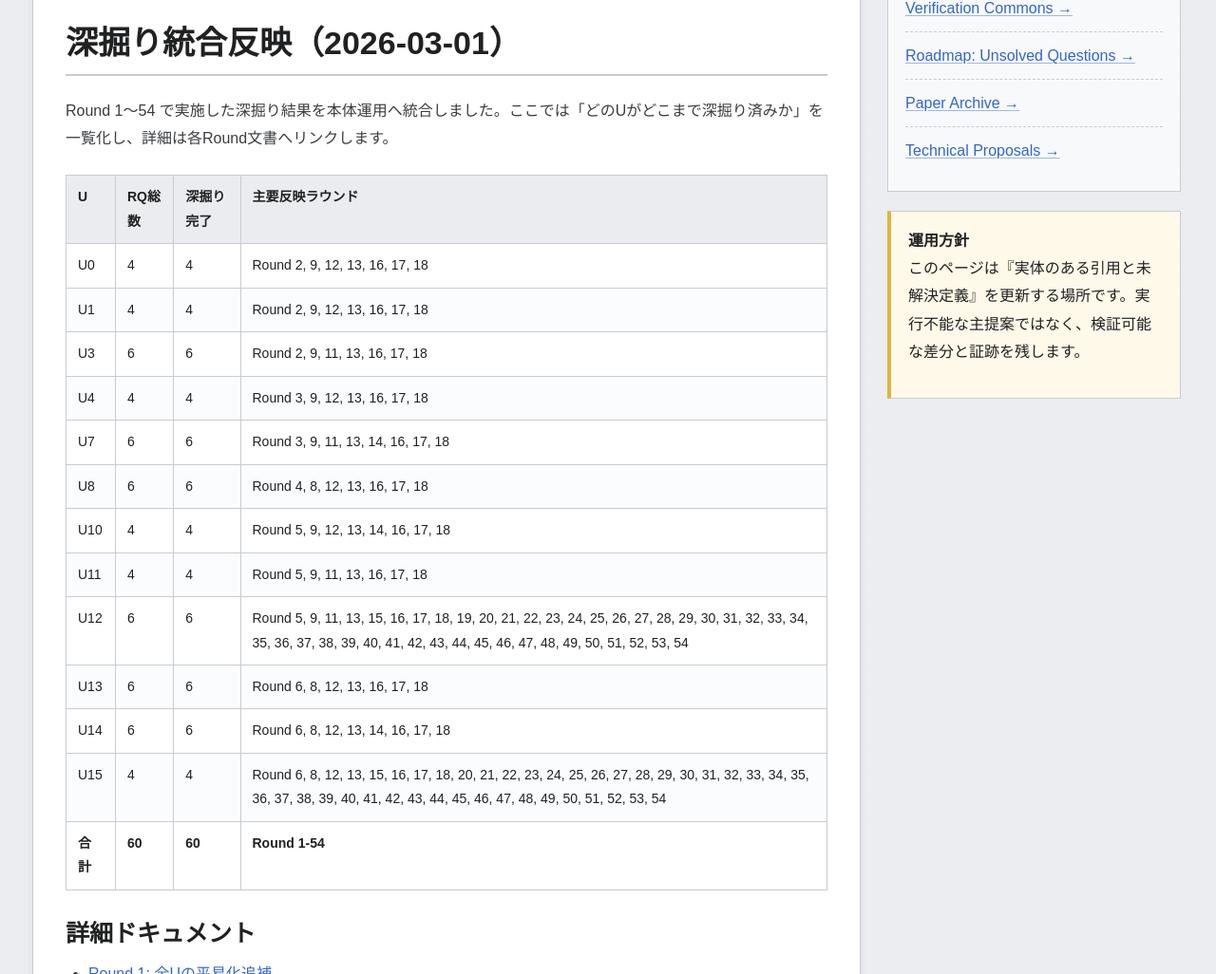
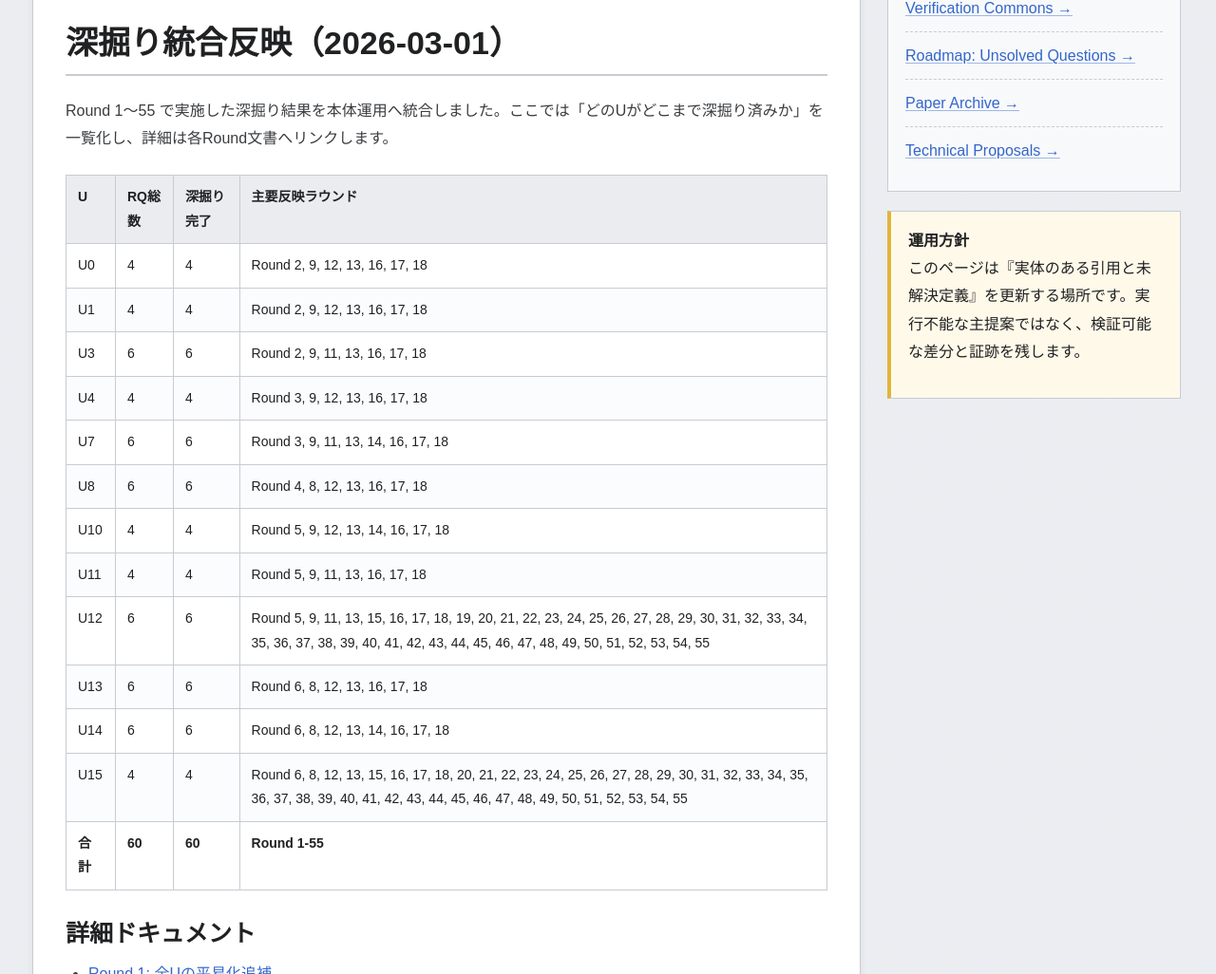
Before and after one commit to yasufumi-nakata/eegflow, a Jekyll site: the page built from research_harvest_50.md, in a window 1280 px wide and 1400 px high, scrolled down 6243 px. Shown: the part 152-1178 px from the top of the window at 95% size. Built offline with Jekyll 4.4.1, drawn with Linux system fonts in a browser that asks for light colours; some of the changed text lies outside the part shown.

Commit message:
Add Round 55 execution log template and keep-watch rollover register

```diff
--- a/research_harvest_50.md
+++ b/research_harvest_50.md
@@ -156,7 +156,7 @@
 <section class="section" id="deepening-integration-20260301">
 <h2 class="section-title">深掘り統合反映（2026-03-01）</h2>
 <p>
-Round 1〜54 で実施した深掘り結果を本体運用へ統合しました。ここでは「どのUがどこまで深掘り済みか」を一覧化し、詳細は各Round文書へリンクします。
+Round 1〜55 で実施した深掘り結果を本体運用へ統合しました。ここでは「どのUがどこまで深掘り済みか」を一覧化し、詳細は各Round文書へリンクします。
 </p>
 <table class="data-table">
 <thead><tr><th>U</th><th>RQ総数</th><th>深掘り完了</th><th>主要反映ラウンド</th></tr></thead><tbody>
@@ -168,11 +168,11 @@
 <tr><td>U8</td><td>6</td><td>6</td><td>Round 4, 8, 12, 13, 16, 17, 18</td></tr>
 <tr><td>U10</td><td>4</td><td>4</td><td>Round 5, 9, 12, 13, 14, 16, 17, 18</td></tr>
 <tr><td>U11</td><td>4</td><td>4</td><td>Round 5, 9, 11, 13, 16, 17, 18</td></tr>
-<tr><td>U12</td><td>6</td><td>6</td><td>Round 5, 9, 11, 13, 15, 16, 17, 18, 19, 20, 21, 22, 23, 24, 25, 26, 27, 28, 29, 30, 31, 32, 33, 34, 35, 36, 37, 38, 39, 40, 41, 42, 43, 44, 45, 46, 47, 48, 49, 50, 51, 52, 53, 54</td></tr>
+<tr><td>U12</td><td>6</td><td>6</td><td>Round 5, 9, 11, 13, 15, 16, 17, 18, 19, 20, 21, 22, 23, 24, 25, 26, 27, 28, 29, 30, 31, 32, 33, 34, 35, 36, 37, 38, 39, 40, 41, 42, 43, 44, 45, 46, 47, 48, 49, 50, 51, 52, 53, 54, 55</td></tr>
 <tr><td>U13</td><td>6</td><td>6</td><td>Round 6, 8, 12, 13, 16, 17, 18</td></tr>
 <tr><td>U14</td><td>6</td><td>6</td><td>Round 6, 8, 12, 13, 14, 16, 17, 18</td></tr>
-<tr><td>U15</td><td>4</td><td>4</td><td>Round 6, 8, 12, 13, 15, 16, 17, 18, 20, 21, 22, 23, 24, 25, 26, 27, 28, 29, 30, 31, 32, 33, 34, 35, 36, 37, 38, 39, 40, 41, 42, 43, 44, 45, 46, 47, 48, 49, 50, 51, 52, 53, 54</td></tr>
-<tr><td><strong>合計</strong></td><td><strong>60</strong></td><td><strong>60</strong></td><td><strong>Round 1-54</strong></td></tr>
+<tr><td>U15</td><td>4</td><td>4</td><td>Round 6, 8, 12, 13, 15, 16, 17, 18, 20, 21, 22, 23, 24, 25, 26, 27, 28, 29, 30, 31, 32, 33, 34, 35, 36, 37, 38, 39, 40, 41, 42, 43, 44, 45, 46, 47, 48, 49, 50, 51, 52, 53, 54, 55</td></tr>
+<tr><td><strong>合計</strong></td><td><strong>60</strong></td><td><strong>60</strong></td><td><strong>Round 1-55</strong></td></tr>
 </tbody></table>
 
 <h3>詳細ドキュメント</h3>
@@ -231,6 +231,7 @@
 <li><a href="research_deepening_round52_2026-03-01.html">Round 52: raise候補レビューと監視サイクル確約の固定</a></li>
 <li><a href="research_deepening_round53_2026-03-01.html">Round 53: high先行実行順とraise移行証跡の固定</a></li>
 <li><a href="research_deepening_round54_2026-03-01.html">Round 54: preflight固定とraise反映チェックポイント整備</a></li>
+<li><a href="research_deepening_round55_2026-03-01.html">Round 55: 実行ログ雛形とkeep_watch繰越台帳の固定</a></li>
 </ul>
 
 <h3>整合性監査（証跡）</h3>
@@ -554,6 +555,12 @@
 Round 54 のpreflight固定とraise反映チェックポイント整備は
 <a href="automation/rq_regulation_high_lane_preflight_round54_2026-03-01.csv" target="_blank">rq_regulation_high_lane_preflight_round54_2026-03-01.csv</a>（問い別preflight固定）と
 <a href="automation/rq_regulation_raise_apply_checkpoint_round54_2026-03-01.csv" target="_blank">rq_regulation_raise_apply_checkpoint_round54_2026-03-01.csv</a>（問い別raise反映チェックポイント）
+に記録しています。
+</p>
+<p class="small">
+Round 55 の実行ログ雛形とkeep_watch繰越台帳の固定は
+<a href="automation/rq_regulation_window_execution_log_round55_2026-03-01.csv" target="_blank">rq_regulation_window_execution_log_round55_2026-03-01.csv</a>（問い別実行ログ雛形）と
+<a href="automation/rq_regulation_keep_watch_rollover_round55_2026-03-01.csv" target="_blank">rq_regulation_keep_watch_rollover_round55_2026-03-01.csv</a>（問い別keep_watch繰越台帳）
 に記録しています。
 </p>
 </section>
```
Also changed, not shown: automation/rq_regulation_keep_watch_rollover_round55_2026-03-01.csv (added, +11 -0 lines), automation/rq_regulation_window_execution_log_round55_2026-03-01.csv (added, +11 -0 lines), research_deepening_continue_guide_2026-03-01.md (+6 -2 lines), research_deepening_round55_2026-03-01.md (added, +64 -0 lines).
